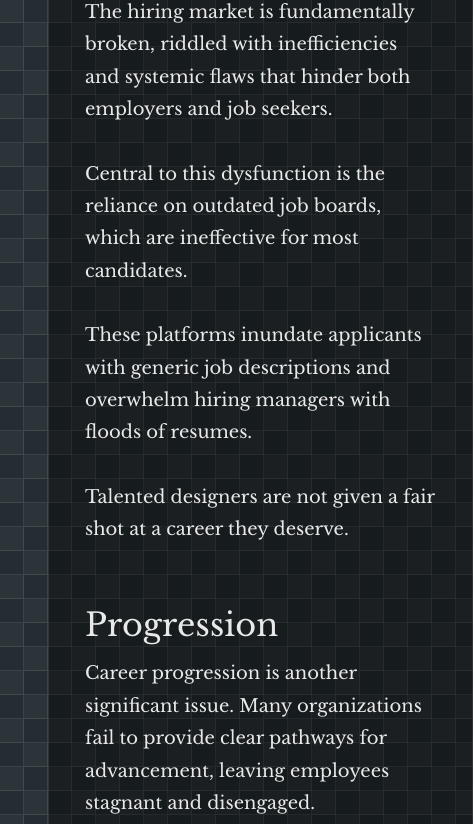
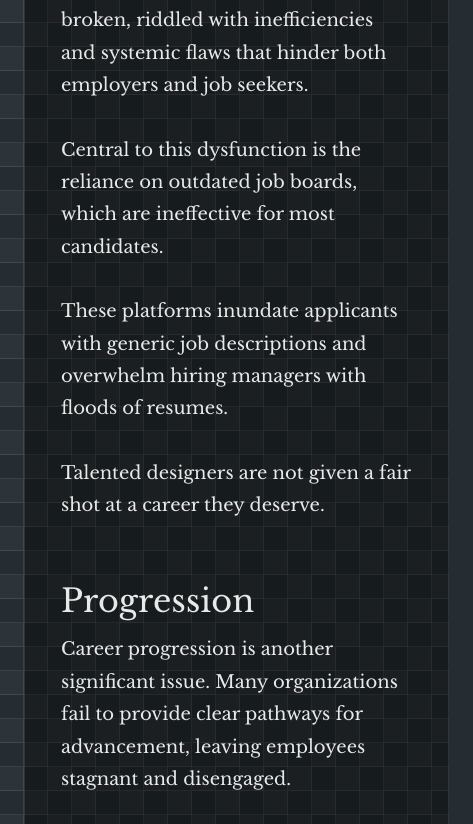
Before and after one commit to louriach/Recruitment-platform, a website: page index.html in a window 390 px wide. Shown: the part 337-1161 px from the top of the page, 473 px wide, since content can reach past the window. Drawn offline with nearby package versions, Linux system fonts and the light colour scheme.

Commit message:
Bump down margin of section on mobile

```diff
--- a/index.html
+++ b/index.html
@@ -77,7 +77,7 @@ body {
     background: rgba(0, 0, 0, 0.4);
     border: 1px solid rgba(255,255,255,.1);
     /* color: rgba(255,255,255,.9); */
-    margin: 48px;
+    margin: 24px;
     max-width: 480px;
     padding: 36px;
     width: 90%;
@@ -154,6 +154,7 @@ body {
     text-transform: uppercase;
   }
   section {
+    margin: 48px;
     padding: 72px;
 }
   }
```
